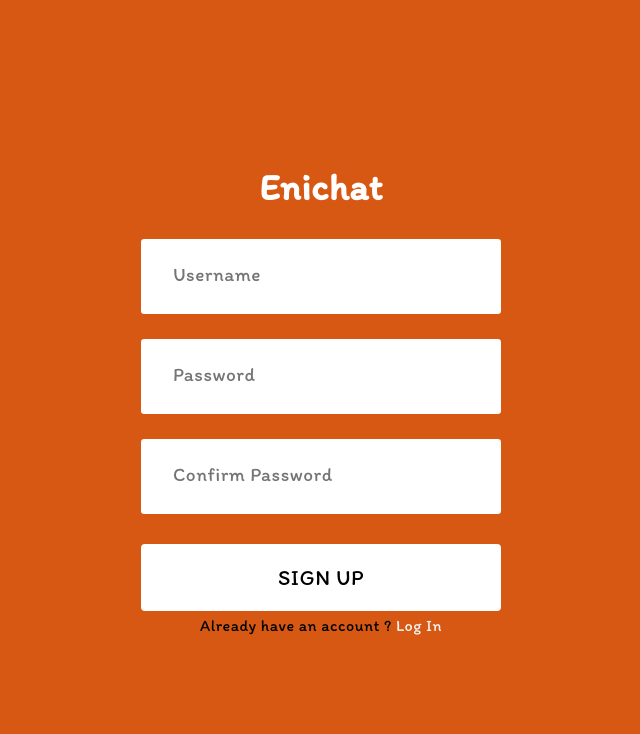
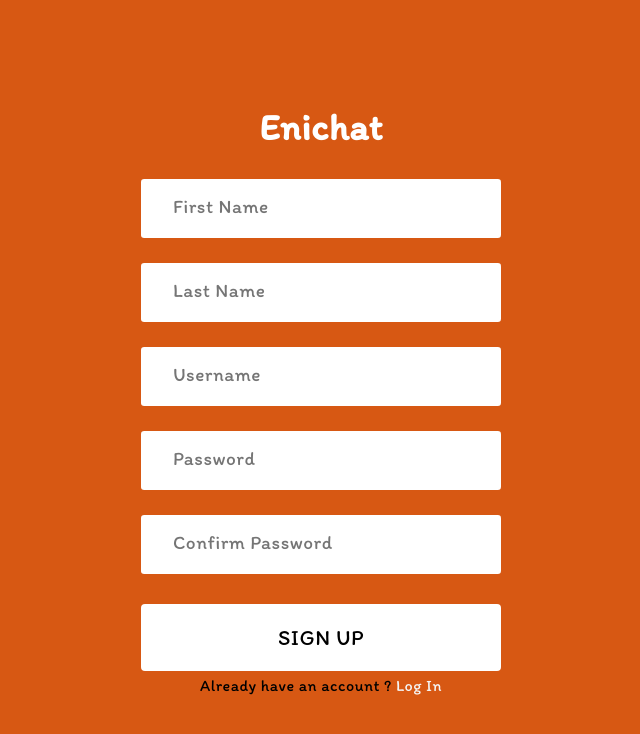
Before and after one commit to Enigmage/enichat, a React (Create React App) app: page /signup in a window 1280 px wide. Shown: the top 734 px of the page, without its empty margins (319-959 px from the left). Built offline with nearby package versions, Linux system fonts and the light colour scheme.

Commit message:
styling bugs resolved

```diff
--- a/src/App.css
+++ b/src/App.css
@@ -62,6 +62,7 @@
 .ce-settings {
     background-color: var(--primary3) !important;
     color: var(--background2);
+    overflow:scroll;
 }
 
 .ce-autocomplete-input {
@@ -227,7 +228,7 @@
     color: #333;
     font-size: 1.2rem;
     margin: 0 auto;
-    padding: 1.5rem 2rem;
+    padding: 1rem 2rem;
     border-radius: 0.2rem;
     background-color: rgb(255, 255, 255);
     border: none;
@@ -314,12 +315,12 @@
     color: lightgreen;
 }
 .logout-button {
-    position: absolute;
-    bottom: 10px;
-    width: 90%;
+    /* position: absolute; */
+    margin-top: 10px;
+    width: 100%;
     color: var(--background2) !important;
     border: solid 1px var(--background2) !important;
-    height: 5%;
+    height: 2rem;
 }
 
 .logout-button:hover {
@@ -327,12 +328,12 @@
 }
 
 .leave-group-button {
-    position: absolute;
-    bottom: 50px;
-    width: 90%;
+    /* position: absolute; */
+    margin-top: 50px;
+    width: 100%;
     color: var(--background2) !important;
     border: solid 1px var(--background2) !important;
-    height: 5%;
+    height: 2rem;
 }
 
 .leave-group-button:hover {
--- a/src/components/CustomOptionSettings.js
+++ b/src/components/CustomOptionSettings.js
@@ -12,12 +12,6 @@ const CustomOptionSettings = (props) => {
     };
     return (
         <div>
-            <button
-                onClick={() => logOutCurrentUser()}
-                className="logout-button">
-                Log Out
-            </button>
-
             {chat && (
                 <button
                     onClick={() => leaveGroup()}
@@ -25,6 +19,12 @@ const CustomOptionSettings = (props) => {
                     Leave Group
                 </button>
             )}
+            <button
+                onClick={() => logOutCurrentUser()}
+                className="logout-button">
+                Log Out
+            </button>
+
         </div>
     );
 };
--- a/src/components/SignupForm.js
+++ b/src/components/SignupForm.js
@@ -7,6 +7,8 @@ const SignupForm = ({ isLogin, setLoginStatus }) => {
     const [credentials, setCredentials] = useForm({
         username: "",
         password: "",
+        firstName: "",
+        lastName: "",
         confirmPassword: "",
     });
     const [error, setError] = useState("");
@@ -18,6 +20,8 @@ const SignupForm = ({ isLogin, setLoginStatus }) => {
         const data = {
             username: credentials.username,
             secret: credentials.password,
+            first_name: credentials.firstName,
+            last_name: credentials.lastName,
         };
         if (credentials.password !== credentials.confirmPassword) {
             setError("Passwords don't match !!");
@@ -37,10 +41,28 @@ const SignupForm = ({ isLogin, setLoginStatus }) => {
     };
     if (isLogin) return <Redirect to="/" />;
     return (
-        <div class="wrapper">
+        <div class="wrapper" style={{overflow:"scroll"}}>
             <div class="form">
                 <h1 className="title">Enichat</h1>
                 <form onSubmit={handleSubmit}>
+                    <input
+                        name="firstName"
+                        type="text"
+                        value={credentials.firstName}
+                        className="input"
+                        onChange={setCredentials}
+                        placeholder="First Name"
+                        required
+                    />
+                    <input
+                        name="lastName"
+                        type="text"
+                        value={credentials.lastName}
+                        className="input"
+                        onChange={setCredentials}
+                        placeholder="Last Name"
+                        required
+                    />
                     <input
                         name="username"
                         type="text"
```
Also changed, not shown: 1 other file (tests, documents, lock files or other folders).
